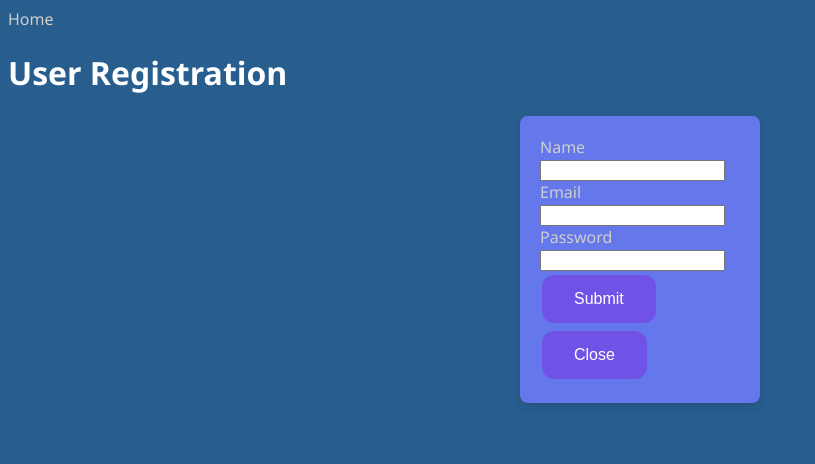
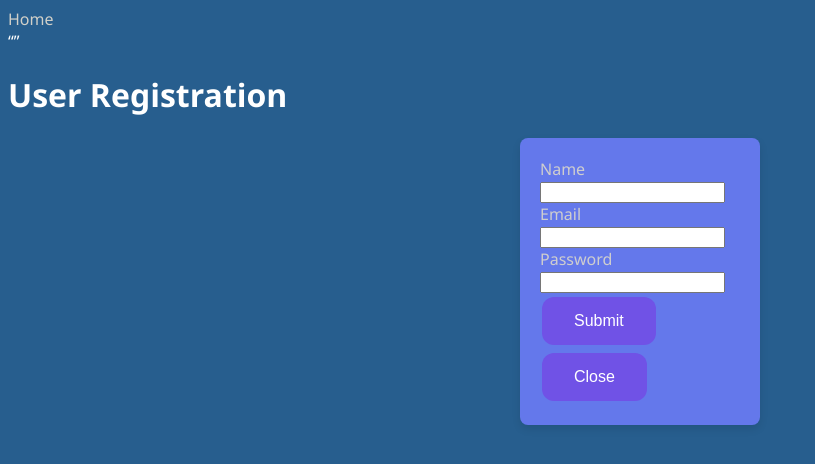
Before and after one commit to Swaby404/Travel_ProsFront, a React (Create React App) app in the folder Travel_Pros-frontend/travel_pros/: page /register in a window 1280 px wide. Shown: the top 464 px of the page, without its empty margins (0-815 px from the left). Built offline with nearby package versions, Linux system fonts and the light colour scheme.

Commit message:
Add front end

```diff
--- a/Travel_Pros-frontend/travel_pros/src/components/Nav.jsx
+++ b/Travel_Pros-frontend/travel_pros/src/components/Nav.jsx
@@ -4,7 +4,7 @@ export default function Nav() {
     return(
         <>
             <Link to="/">Home</Link><br></br>
-
+           <q></q>
 
         </>
     )
```
